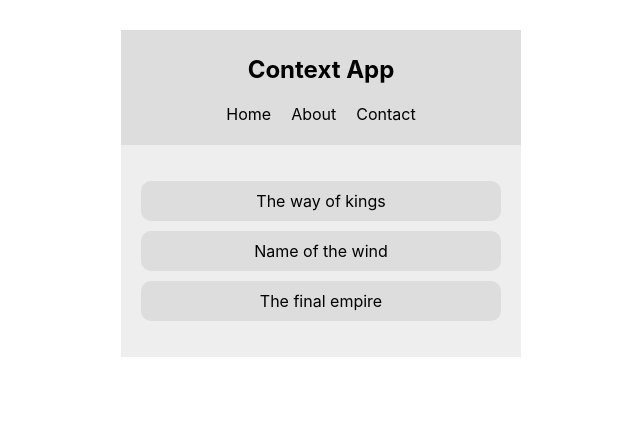
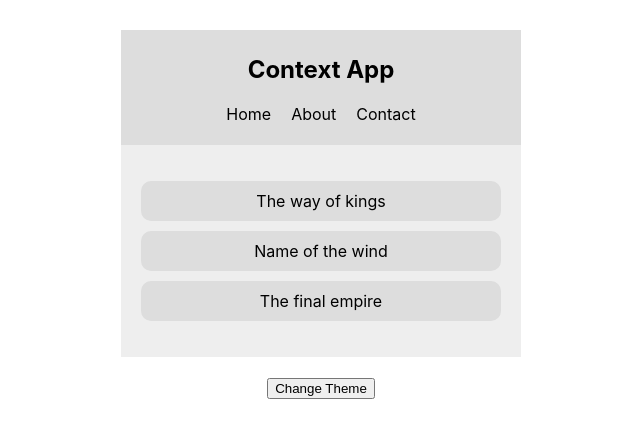
Before and after one commit to abhishtomish/react-context-hooks, a React (Create React App) app: page / in a window 1280 px wide. Shown: the top 438 px of the page, without its empty margins (319-959 px from the left). Built offline with nearby package versions, Linux system fonts and the light colour scheme.

Commit message:
updating context data

```diff
--- a/src/App.js
+++ b/src/App.js
@@ -2,6 +2,7 @@
 import Navbar from './components/Navbar'
 import Booklist from './components/Booklist';
 import ThemeContextProvider from './contexts/ThemeContext';
+import ThemeToggle from './components/ThemeToggle';
 
 function App() {
   return (
@@ -9,6 +10,7 @@
       <ThemeContextProvider>
         <Navbar/>
         <Booklist/>
+        <ThemeToggle/>
       </ThemeContextProvider>
     </div>
   );
--- a/src/components/Booklist.js
+++ b/src/components/Booklist.js
@@ -6,7 +6,6 @@
     render() {
         const { isLightTheme, light, dark } = this.context;
         const theme = isLightTheme ? light : dark;
-        console.log(theme.bg)
         return (
             <div className='book-list' style={{ color: theme.syntax, background: theme.bg }} >
                 <ul>
--- /dev/null
+++ b/src/components/ThemeToggle.js
@@ -0,0 +1,14 @@
+import React, { Component } from 'react';
+import { ThemeContext } from '../contexts/ThemeContext';
+
+class ThemeToggle extends Component {
+    static contextType = ThemeContext;
+    render() {
+        const {toggleTheme} = this.context;
+        return (
+            <button onClick={toggleTheme} >Change Theme</button>
+        );
+    }
+}
+
+export default ThemeToggle;
--- a/src/contexts/ThemeContext.js
+++ b/src/contexts/ThemeContext.js
@@ -16,9 +16,16 @@
             bg: '#555'
         }
     }
+
+    toggleTheme = () => {
+        this.setState({
+            isLightTheme: !this.state.isLightTheme
+        });
+    }
+
     render() {
         return (
-            <ThemeContext.Provider value={{...this.state}}>
+            <ThemeContext.Provider value={{...this.state, toggleTheme: this.toggleTheme}}>
                 {this.props.children}
             </ThemeContext.Provider>
         );
```
